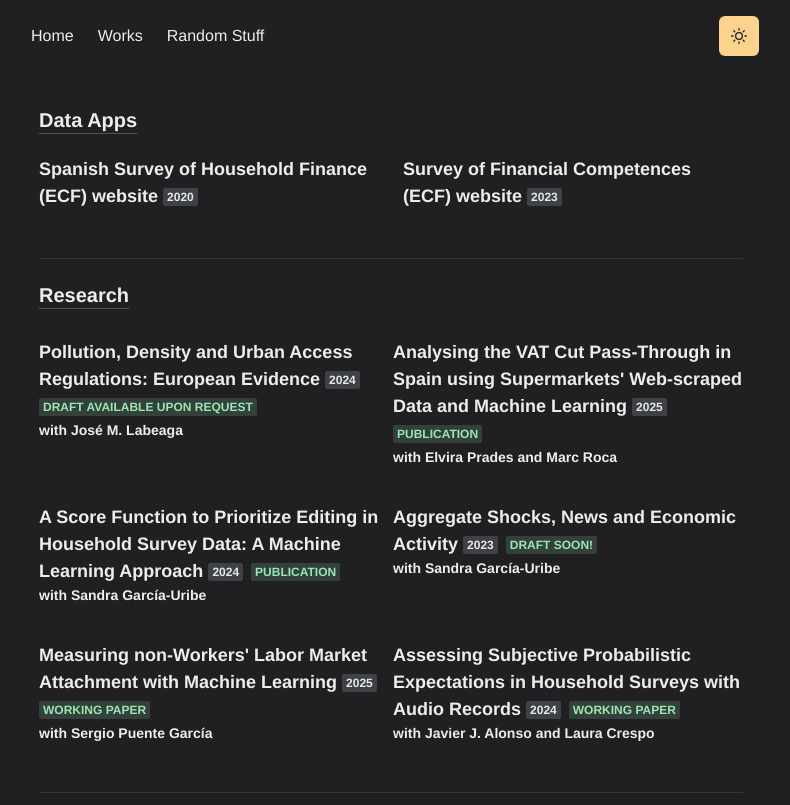
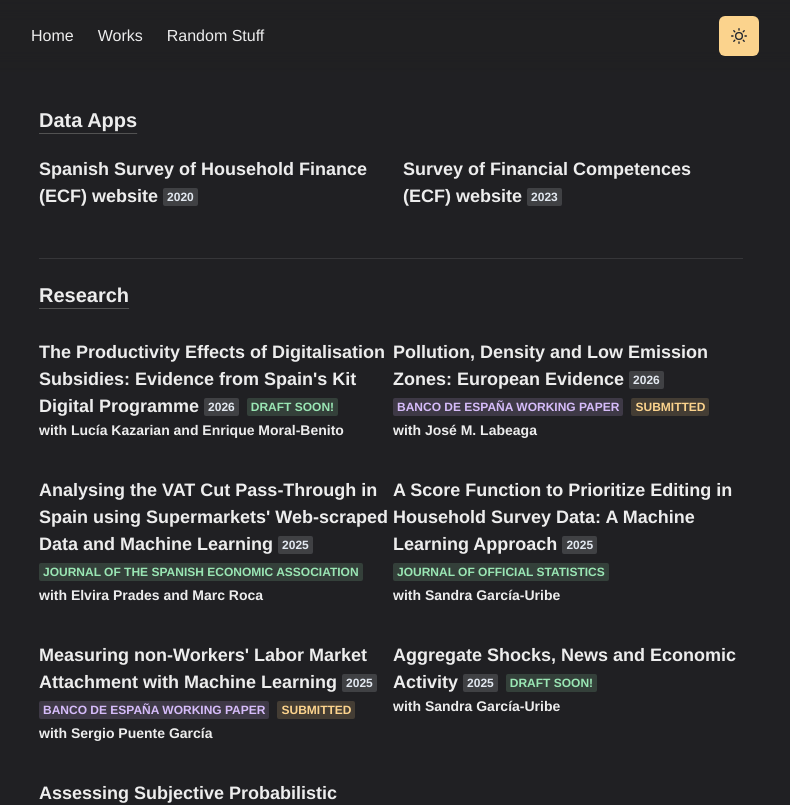
Before and after one commit to nicoforteza/web, a Next.js app: page /works in a window 1280 px wide. Shown: the top 805 px of the page, without its empty margins (249-1039 px from the left). Built offline with nearby package versions, Linux system fonts and the light colour scheme; a web font is replaced by a local one.

Commit message:
feat: update works page with venues, Kit Digital paper and year ordering

```diff
--- a/components/grid-item.js
+++ b/components/grid-item.js
@@ -79,7 +79,7 @@ export const WorkGridItem = ({ children, id, title, thumbnail, meta1, meta2, met
   </Box>
 )
 
-export const LinkGridItem = ({ children, id, title, href, meta1, meta2, meta_color_1, meta_color_2 }) => (
+export const LinkGridItem = ({ children, id, title, href, meta1, meta2, meta3, meta_color_1, meta_color_2, meta_color_3 }) => (
   <Box w="100%" textAlign="left">
     <LinkBox
       as={NextLink}
@@ -98,6 +98,11 @@ export const LinkGridItem = ({ children, id, title, href, meta1, meta2, meta_col
         <Meta color={meta_color_2}>
         {meta2}
         </Meta>
+        {meta3 && (
+        <Meta color={meta_color_3}>
+        {meta3}
+        </Meta>
+        )}
         </Text>
       </LinkOverlay>
       <Text fontSize={14}>{children}</Text>
@@ -131,7 +136,7 @@ export const WorkGridItemExternal = ({ children, href, id, title, thumbnail, met
   </Box>
 )
 
-export const WorkGridItemNoLink = ({ children, id, title, meta1, meta2, meta_color_1, meta_color_2 }) => (
+export const WorkGridItemNoLink = ({ children, id, title, meta1, meta2, meta3, meta_color_1, meta_color_2, meta_color_3 }) => (
   <Box w="100%" textAlign="left">
     <Box
       scroll={false}
@@ -145,6 +150,11 @@ export const WorkGridItemNoLink = ({ children, id, title, meta1, meta2, meta_col
         <Meta color={meta_color_2}>
         {meta2}
         </Meta>
+        {meta3 && (
+        <Meta color={meta_color_3}>
+        {meta3}
+        </Meta>
+        )}
         </Text>
       <Text fontSize={14}>{children}</Text>
     </Box>
--- a/pages/index.js
+++ b/pages/index.js
@@ -26,11 +26,11 @@ const Home = () => (
       <Box display={{ md: 'flex' }}>
         <Box flexGrow={1}>
           <Heading
-          as="h2"
+          as="h1"
           variant="page-title"
           style={{'letterSpacing': '-0.3px'}}
           >
-            <h1>Nicolás Forteza</h1>
+            Nicolás Forteza
           </Heading>
           <p>Data Scientist</p>
         </Box>
--- a/pages/works.js
+++ b/pages/works.js
@@ -39,24 +39,38 @@ const Works = () => (
 
       <SimpleGrid columns={[1, 1, 2]} gap={1}>
 
-      <Section delay={0.3}>
+        <Section delay={0.3}>
           <WorkGridItemNoLink
-            title="Pollution, Density and Urban Access Regulations: European Evidence"
+            title="The Productivity Effects of Digitalisation Subsidies: Evidence from Spain's Kit Digital Programme"
+            meta1="2026"
+            meta2="Draft soon!"
             meta_color_2={"green"}
-            meta2="Draft available upon request"
-            meta1="2024"
             >
-              with José M. Labeaga
+            with Lucía Kazarian and Enrique Moral-Benito
           </WorkGridItemNoLink>
         </Section>
 
-      <Section delay={0.3}>
+        <Section delay={0.3}>
+          <LinkGridItem
+            title="Pollution, Density and Low Emission Zones: European Evidence"
+            href="https://www.bde.es/f/webbe/SES/Secciones/Publicaciones/PublicacionesSeriadas/DocumentosTrabajo/26/Files/dt2621e.pdf"
+            meta1="2026"
+            meta2="Banco de España Working Paper"
+            meta_color_2={"purple"}
+            meta3="Submitted"
+            meta_color_3={"orange"}
+            >
+            with José M. Labeaga
+          </LinkGridItem>
+        </Section>
+
+        <Section delay={0.3}>
           <LinkGridItem
             href="forteza_prades_roca_2025_VAT_passthrough.pdf"
             title="Analysing the VAT Cut Pass-Through in Spain using Supermarkets' Web-scraped Data and Machine Learning"
+            meta1="2025"
+            meta2="Journal of the Spanish Economic Association"
             meta_color_2={"green"}
-            meta2="Publication"
-            meta1="2025"
             >
             with Elvira Prades and Marc Roca
           </LinkGridItem>
@@ -66,11 +80,25 @@ const Works = () => (
           <LinkGridItem
           href="forteza_garcia-uribe_JOS.pdf"
           title="A Score Function to Prioritize Editing in Household Survey Data: A Machine Learning Approach"
-          meta2="Publication"
+          meta1="2025"
+          meta2="Journal of Official Statistics"
           meta_color_2={"green"}
-          meta1="2024"
           >
           with Sandra García-Uribe
+          </LinkGridItem>
+        </Section>
+
+        <Section delay={0.3}>
+          <LinkGridItem
+            title="Measuring non-Workers' Labor Market Attachment with Machine Learning"
+            href='https://www.bde.es/f/webbe/SES/Secciones/Publicaciones/PublicacionesSeriadas/DocumentosTrabajo/25/Files/dt2534e.pdf'
+            meta1="2025"
+            meta2="Banco de España Working Paper"
+            meta_color_2={"purple"}
+            meta3="Submitted"
+            meta_color_3={"orange"}
+            >
+            with Sergio Puente García
           </LinkGridItem>
         </Section>
 
@@ -78,7 +106,7 @@ const Works = () => (
           <WorkGridItemNoLink
           id="styly"
           title="Aggregate Shocks, News and Economic Activity"
-          meta1="2023"
+          meta1="2025"
           meta2="Draft soon!"
           meta_color_2={"green"}
           >
@@ -88,24 +116,11 @@ const Works = () => (
 
         <Section delay={0.3}>
           <LinkGridItem
-            /*href="forteza_puente_draft.pdf" */
-            title="Measuring non-Workers' Labor Market Attachment with Machine Learning"
-            href='https://www.bde.es/f/webbe/SES/Secciones/Publicaciones/PublicacionesSeriadas/DocumentosTrabajo/25/Files/dt2534e.pdf'
-            meta_color_2={"green"}
-            meta2="Working Paper"
-            meta1="2025"
-            >
-            with Sergio Puente García
-          </LinkGridItem>
-        </Section>
-
-        <Section delay={0.3}>
-          <LinkGridItem
             title="Assessing Subjective Probabilistic Expectations in Household Surveys with Audio Records"
             href="https://zenodo.org/records/14019917"
             meta1="2024"
-            meta2="Working Paper"
-            meta_color_2={"green"}
+            meta2="JSM Proceedings (ASA)"
+            meta_color_2={"purple"}
             >
             with Javier J. Alonso and Laura Crespo
           </LinkGridItem>
```
